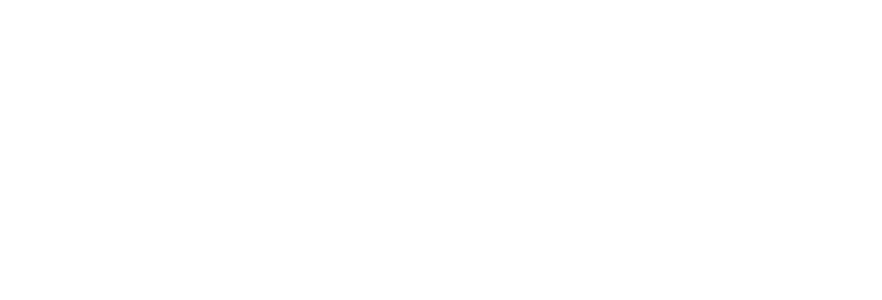
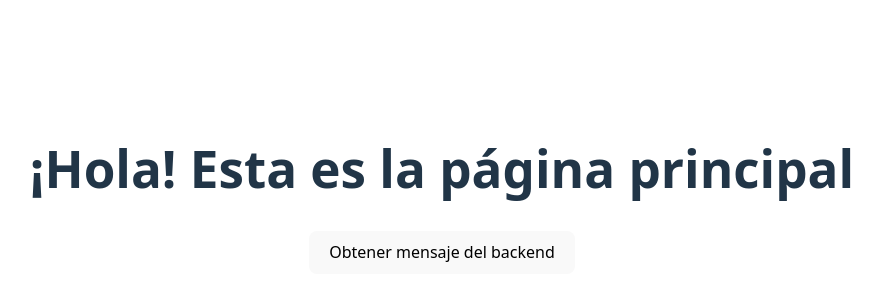
Before and after one commit to AlejandroRuiz0406/F1-Fantasy, a Vue app: page / in a window 1280 px wide. Shown: the part 202-502 px from the top of the page, without its empty margins (198-1080 px from the left). Built offline with nearby package versions, Linux system fonts and the light colour scheme.

Commit message:
Primer commit 3

```diff
--- a/src/App.vue
+++ b/src/App.vue
@@ -1,10 +1,17 @@
+<template>
+  <div>
+    <h1>¡Hola! Esta es la página principal</h1>
+    <button @click="fetchMessage">Obtener mensaje del backend</button>
+    <p>{{ message }}</p>
+  </div>
+</template>
+
 <script setup>
 import { ref } from 'vue'
-
 const message = ref('')
 
 const fetchMessage = async () => {
-  const res = await fetch('/api/hello')  // ya no necesita localhost:3000
+  const res = await fetch('/api/hello')
   const data = await res.json()
   message.value = data.message
 }
```
